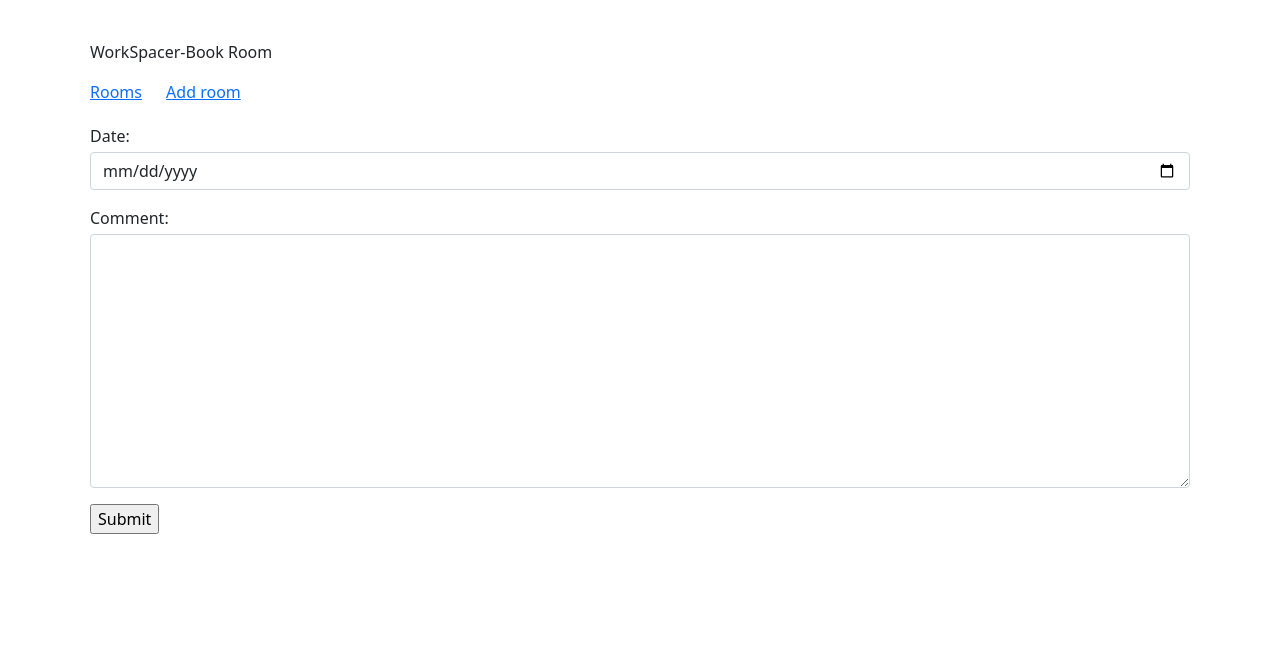
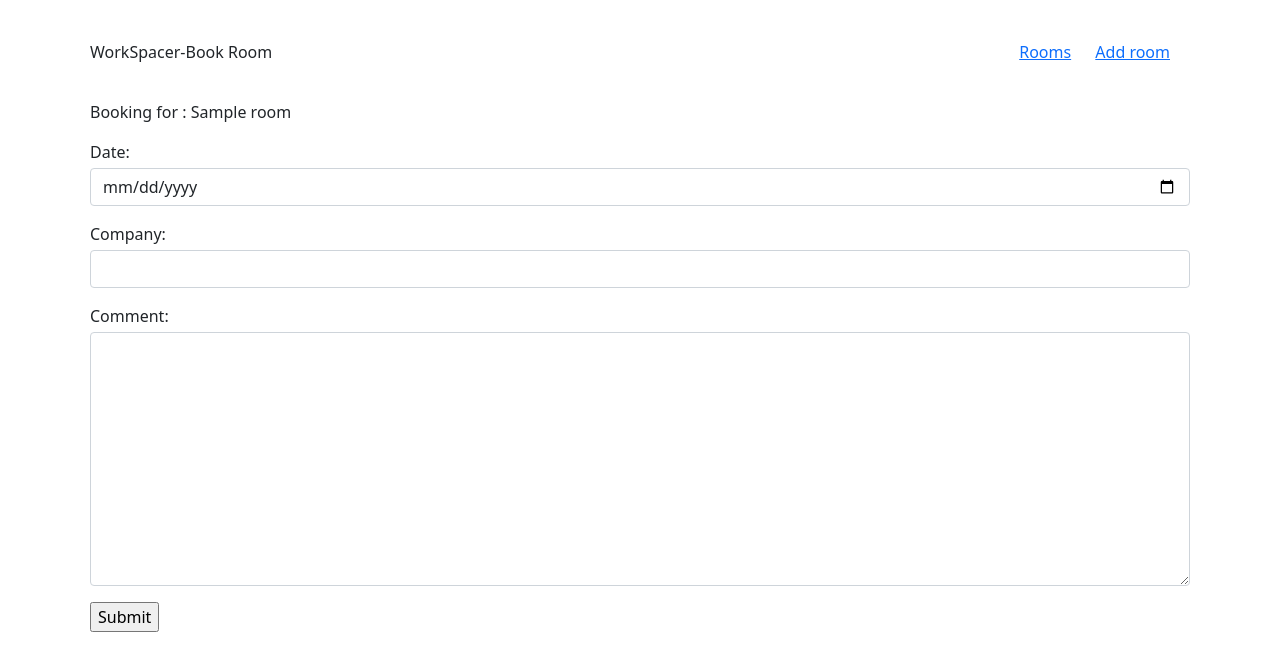
Before and after one commit to leszekgrechowicz/workspace_booking_app, a Django app: page /book-room/1 in a window 1280 px wide. Shown: the top 672 px of the page. Run offline with Django 3.2, Linux system fonts and the light colour scheme; tables that the repository leaves empty hold one stand-in row (values such as "Sample post").

Commit message:
Finish book-room functionality

```diff
--- /dev/null
+++ b/workspace_booking/formats.py
@@ -0,0 +1,3 @@
+DATE_INPUT_FORMATS = (
+    '%d-%m-%Y',     # '21-03-2014'
+)
--- a/workspace_booking/forms.py
+++ b/workspace_booking/forms.py
@@ -1,6 +1,8 @@
 from django import forms
 from workspace_booking.models import Room, RoomReservations
 from django.core.exceptions import ObjectDoesNotExist
+from datetime import datetime
+
 
 ATTRS = {
     'class': 'form-control mt-1',
@@ -37,12 +39,16 @@ class DateInput(forms.DateInput):
     input_type = 'date'
 
 
-class BookRoomForm(forms.ModelForm):
-    class Meta:
-        model = RoomReservations
-        fields = ['date', 'comment']
-        widgets = {
-            'date': DateInput(attrs=ATTRS),
-            'comment': forms.widgets.Textarea(attrs=ATTRS),
+class BookRoomForm(forms.Form):
+    date = forms.DateField(widget=DateInput(attrs=ATTRS))
+    company = forms.CharField(max_length=255, widget=forms.TextInput(attrs=ATTRS), required=False)
+    comment = forms.CharField(widget=forms.widgets.Textarea(attrs=ATTRS))
 
-        }
+    def clean_date(self):
+        date = self.cleaned_data.get('date')
+        date_today = datetime.now().date()
+
+        if date > date_today:
+            return date
+
+        raise forms.ValidationError(f"Invalid date, you cannot book for the past date !")
--- a/workspace_booking/models.py
+++ b/workspace_booking/models.py
@@ -1,5 +1,4 @@
 from django.db import models
-
 
 # Create your models here.
 
@@ -13,6 +12,7 @@ class RoomReservations(models.Model):
     room = models.ForeignKey(Room, on_delete=models.CASCADE)
     date = models.DateField()
     comment = models.TextField(null=True)
+    company_name = models.CharField(max_length=255, blank=True)
 
     class Meta:
         unique_together = ('room', 'date')
--- a/workspace_booking/static/css/styles.css
+++ b/workspace_booking/static/css/styles.css
@@ -5,6 +5,8 @@ body {
 
 .nav-bar {
     margin-bottom: 20px;
+    display: flex;
+    justify-content: space-between;
 }
 
 .nav-links a {
@@ -21,3 +23,7 @@ footer a {
     text-decoration: none;
     color: black;
 }
+
+.errorlist {
+    display: none;
+}
--- a/workspace_booking/templates/base.html
+++ b/workspace_booking/templates/base.html
@@ -35,8 +35,6 @@
 
 </div>
 {% endfor %}
-
-
 {% endif %}
 
 
--- a/workspace_booking/templates/book_room.html
+++ b/workspace_booking/templates/book_room.html
@@ -1,6 +1,8 @@
 {% extends 'base.html' %}
 
 {% block content %}
+
+<p>Booking for : {{ room.room_name }}</p>
 
 <form class="form" method="POST">
     {% csrf_token %}
--- a/workspace_booking/views.py
+++ b/workspace_booking/views.py
@@ -9,24 +9,24 @@ from django.db import IntegrityError
 
 def view_rooms(request):
     """Displaying all rooms available"""
-
+    template_name = 'offices_available.html'
     title = "All Rooms"
 
     rooms = Room.objects.all().order_by('room_capacity')
     if not rooms:
         messages.info(request, 'All Rooms are vacant !')
 
-    return render(request, 'offices_available.html', {'offices': rooms, 'title': title})
+    return render(request, template_name, {'offices': rooms, 'title': title})
 
 
 class AddRoomView(FormView):
     """Adding an Room to the database"""
-
+    template_name = 'add_room.html'
     title = "Add Room"
 
     def get(self, request):
         form = AddRoomForm()
-        return render(request, 'add_room.html', {'title': self.title, 'form': form})
+        return render(request, self.template_name, {'title': self.title, 'form': form})
 
     def post(self, request):
         form = AddRoomForm(request.POST or None)
@@ -40,7 +40,7 @@ class AddRoomView(FormView):
 
             return redirect(view_rooms)
 
-        return render(request, 'add_room.html', {'title': self.title, 'form': form})
+        return render(request, self.template_name, {'title': self.title, 'form': form})
 
 
 def room_details(request, pk):
@@ -99,9 +99,26 @@ def delete_room(request, pk):
 class BookRoomView(FormView):
     template_name = 'book_room.html'
     title = 'Book Room'
-    model = RoomReservations
-    form = BookRoomForm
 
     def get(self, request, pk):
+        room_to_book = Room.objects.get(id=pk)
+        form = BookRoomForm()
+        return render(request, self.template_name, {'room': room_to_book, 'title': self.title, 'form': form})
 
-        return render(request, self.template_name, {'title': self.title, 'form': self.form})
+    def post(self, request, pk):
+        form = BookRoomForm(request.POST or None)
+        room_to_book = Room.objects.get(id=pk)
+        if form.is_valid():
+            date = form.cleaned_data['date']
+            company = form.cleaned_data['company']
+            comment = form.cleaned_data['comment']
+
+            try:
+                RoomReservations.objects.create(room=room_to_book, date=date, company_name=company, comment=comment)
+            except IntegrityError:
+                messages.warning(request, f'Room "{room_to_book.room_name}" is already booked at {date}')
+
+            messages.success(request, f'Room "{room_to_book.room_name}" has been booked for {date} with {company}. ')
+            return redirect(view_rooms)
+        # messages.warning(request, f'{form.errors}')
+        return render(request, self.template_name, {'room': room_to_book, 'title': self.title, 'form': form})
```
Also changed, not shown: workspace_booking_app/settings.py (+1 -7 lines), workspace_booking/migrations/0001_initial.py, workspace_booking/migrations/0002_rename_available_office_projector_available.py (deleted), workspace_booking/migrations/0003_auto_20211003_1547.py (deleted).
